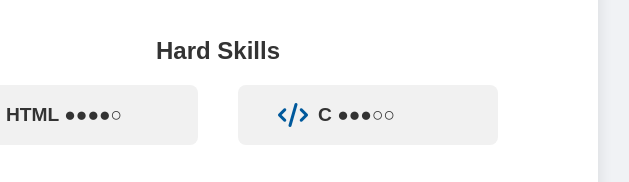
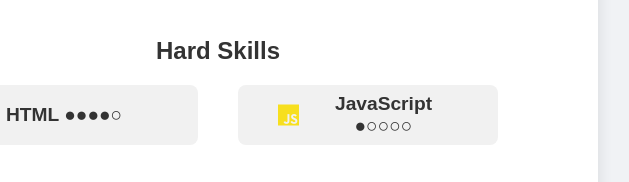
Before and after one commit to SrZetron/portf-lio, a plain HTML site: page sobre.html in a window 1280 px wide. Shown: the part 441-623 px from the top of the page, 422-1051 px from the left. Drawn offline with Linux system fonts and the light colour scheme.

Commit message:
Update sobre.html

```diff
--- a/sobre.html
+++ b/sobre.html
@@ -27,7 +27,6 @@
     <h2>Hard Skills</h2>
     <div class="skills">
       <span class="skill"><i class="fab fa-html5 icon-html"></i> HTML ●●●●○</span>
-      <span class="skill"><i class="fas fa-code icon-c"></i> C ●●●○○</span>
       <span class="skill"><i class="fab fa-js icon-js"></i> JavaScript ●○○○○</span>
       <span class="skill"><i class="fab fa-css3-alt icon-css"></i> CSS ●●●●○</span>
       <span class="skill"><i class="fas fa-database icon-mysql"></i> MySQL ●●○○○</span>
```
